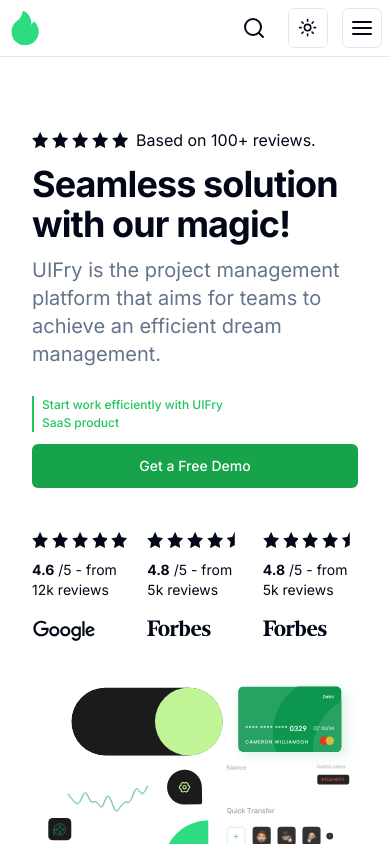
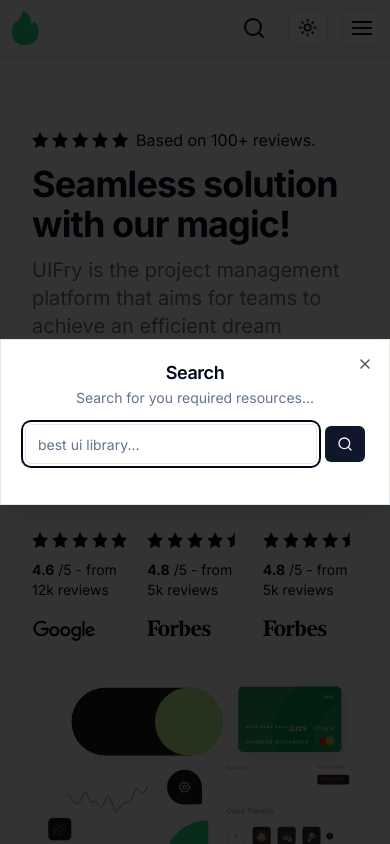
Before and after one commit to Pancham555/Saas, a Next.js app: page / in a window 390 px wide. Both pictures are taken after a click on the button 254 px from the left and 28 px from the top of the page. Shown: the top 844 px of the page. Built offline with nearby package versions, Linux system fonts and the light colour scheme.

Commit message:
Resolved child button error

```diff
--- a/package.json
+++ b/package.json
@@ -14,6 +14,7 @@
     "@radix-ui/react-avatar": "^1.1.0",
     "@radix-ui/react-dialog": "^1.1.1",
     "@radix-ui/react-dropdown-menu": "^2.1.1",
+    "@radix-ui/react-label": "^2.1.0",
     "@radix-ui/react-navigation-menu": "^1.2.0",
     "@radix-ui/react-scroll-area": "^1.1.0",
     "@radix-ui/react-slot": "^1.1.0",
--- /dev/null
+++ b/src/app/not-found.tsx
@@ -0,0 +1,11 @@
+import React from "react";
+
+const NotFound = () => {
+  return (
+    <div className="p-16 w-full min-h-96 flex place-items-center justify-center text-xl font-medium">
+      Nothing Found 😢❗
+    </div>
+  );
+};
+
+export default NotFound;
--- a/src/components/navbar.tsx
+++ b/src/components/navbar.tsx
@@ -1,7 +1,7 @@
 "use client";
-import React from "react";
+import React, { useState } from "react";
 import Logo from "./logo";
-import { Moon, Sun } from "lucide-react";
+import { Copy, Moon, Sun } from "lucide-react";
 import {
   NavigationMenu,
   NavigationMenuContent,
@@ -31,6 +31,17 @@ import { AlignJustify, Search } from "lucide-react";
 import { useTheme } from "next-themes";
 import { ScrollArea, ScrollBar } from "./ui/scroll-area";
 import Link from "next/link";
+import {
+  Dialog,
+  DialogContent,
+  DialogDescription,
+  DialogFooter,
+  DialogHeader,
+  DialogTitle,
+  DialogTrigger,
+} from "./ui/dialog";
+import { Label } from "./ui/label";
+import { Input } from "./ui/input";
 
 const companyArray = [
   {
@@ -84,12 +95,15 @@ const resourcesArray = [
 ];
 
 const Navbar = () => {
+  const [search, setSearch] = useState<string | undefined>();
   return (
     <div className="flex justify-center">
       <div className="max-w-[88rem] fixed w-full bg-white dark:bg-gray-950 border-b py-2 lg:px-8 md:px-5 px-2 flex justify-between z-50">
         <div className="flex gap-5 items-center justify-between">
           <div className="mr-12">
-            <Logo />
+            <Link href="/">
+              <Logo />
+            </Link>
           </div>
           <div className="lg:hidden md:flex hidden gap-5">
             <NavigationWrapper>
@@ -116,13 +130,46 @@ const Navbar = () => {
             </Button>
             <Button variant="ghost">Contact sales</Button>
           </div>
-          <Button variant="ghost" size="icon">
-            <Search />
-          </Button>
+          {/* Dialog */}
+          <Dialog>
+            <DialogTrigger asChild>
+              <Button variant="ghost" size="icon">
+                <Search />
+              </Button>
+            </DialogTrigger>
+            <DialogContent className="sm:max-w-md">
+              <DialogHeader>
+                <DialogTitle>Search</DialogTitle>
+                <DialogDescription>
+                  Search for you required resources...
+                </DialogDescription>
+              </DialogHeader>
+              <div className="flex items-center space-x-2">
+                <div className="grid flex-1 gap-2">
+                  <Label htmlFor="link" className="sr-only">
+                    Link
+                  </Label>
+                  <Input
+                    id="link"
+                    placeholder="best ui library..."
+                    onChange={(e) => setSearch(e.target.value)}
+                    value={search}
+                  />
+                </div>
+                <Button type="submit" size="sm" className="px-3">
+                  <span className="sr-only">Search</span>
+                  <Search className="h-4 w-4" />
+                </Button>
+              </div>
+              <DialogFooter className="sm:justify-start"></DialogFooter>
+            </DialogContent>
+          </Dialog>
+          {/* Dialog */}
+
           <ThemeButton />
           <div className="md:hidden">
             <Sheet>
-              <SheetTrigger>
+              <SheetTrigger asChild>
                 <Button variant="outline" size="icon">
                   <AlignJustify />
                 </Button>
--- /dev/null
+++ b/src/components/ui/dialog.tsx
@@ -0,0 +1,122 @@
+"use client"
+
+import * as React from "react"
+import * as DialogPrimitive from "@radix-ui/react-dialog"
+import { X } from "lucide-react"
+
+import { cn } from "@/lib/utils"
+
+const Dialog = DialogPrimitive.Root
+
+const DialogTrigger = DialogPrimitive.Trigger
+
+const DialogPortal = DialogPrimitive.Portal
+
+const DialogClose = DialogPrimitive.Close
+
+const DialogOverlay = React.forwardRef<
+  React.ElementRef<typeof DialogPrimitive.Overlay>,
+  React.ComponentPropsWithoutRef<typeof DialogPrimitive.Overlay>
+>(({ className, ...props }, ref) => (
+  <DialogPrimitive.Overlay
+    ref={ref}
+    className={cn(
+      "fixed inset-0 z-50 bg-black/80  data-[state=open]:animate-in data-[state=closed]:animate-out data-[state=closed]:fade-out-0 data-[state=open]:fade-in-0",
+      className
+    )}
+    {...props}
+  />
+))
+DialogOverlay.displayName = DialogPrimitive.Overlay.displayName
+
+const DialogContent = React.forwardRef<
+  React.ElementRef<typeof DialogPrimitive.Content>,
+  React.ComponentPropsWithoutRef<typeof DialogPrimitive.Content>
+>(({ className, children, ...props }, ref) => (
+  <DialogPortal>
+    <DialogOverlay />
+    <DialogPrimitive.Content
+      ref={ref}
+      className={cn(
+        "fixed left-[50%] top-[50%] z-50 grid w-full max-w-lg translate-x-[-50%] translate-y-[-50%] gap-4 border bg-background p-6 shadow-lg duration-200 data-[state=open]:animate-in data-[state=closed]:animate-out data-[state=closed]:fade-out-0 data-[state=open]:fade-in-0 data-[state=closed]:zoom-out-95 data-[state=open]:zoom-in-95 data-[state=closed]:slide-out-to-left-1/2 data-[state=closed]:slide-out-to-top-[48%] data-[state=open]:slide-in-from-left-1/2 data-[state=open]:slide-in-from-top-[48%] sm:rounded-lg",
+        className
+      )}
+      {...props}
+    >
+      {children}
+      <DialogPrimitive.Close className="absolute right-4 top-4 rounded-sm opacity-70 ring-offset-background transition-opacity hover:opacity-100 focus:outline-none focus:ring-2 focus:ring-ring focus:ring-offset-2 disabled:pointer-events-none data-[state=open]:bg-accent data-[state=open]:text-muted-foreground">
+        <X className="h-4 w-4" />
+        <span className="sr-only">Close</span>
+      </DialogPrimitive.Close>
+    </DialogPrimitive.Content>
+  </DialogPortal>
+))
+DialogContent.displayName = DialogPrimitive.Content.displayName
+
+const DialogHeader = ({
+  className,
+  ...props
+}: React.HTMLAttributes<HTMLDivElement>) => (
+  <div
+    className={cn(
+      "flex flex-col space-y-1.5 text-center sm:text-left",
+      className
+    )}
+    {...props}
+  />
+)
+DialogHeader.displayName = "DialogHeader"
+
+const DialogFooter = ({
+  className,
+  ...props
+}: React.HTMLAttributes<HTMLDivElement>) => (
+  <div
+    className={cn(
+      "flex flex-col-reverse sm:flex-row sm:justify-end sm:space-x-2",
+      className
+    )}
+    {...props}
+  />
+)
+DialogFooter.displayName = "DialogFooter"
+
+const DialogTitle = React.forwardRef<
+  React.ElementRef<typeof DialogPrimitive.Title>,
+  React.ComponentPropsWithoutRef<typeof DialogPrimitive.Title>
+>(({ className, ...props }, ref) => (
+  <DialogPrimitive.Title
+    ref={ref}
+    className={cn(
+      "text-lg font-semibold leading-none tracking-tight",
+      className
+    )}
+    {...props}
+  />
+))
+DialogTitle.displayName = DialogPrimitive.Title.displayName
+
+const DialogDescription = React.forwardRef<
+  React.ElementRef<typeof DialogPrimitive.Description>,
+  React.ComponentPropsWithoutRef<typeof DialogPrimitive.Description>
+>(({ className, ...props }, ref) => (
+  <DialogPrimitive.Description
+    ref={ref}
+    className={cn("text-sm text-muted-foreground", className)}
+    {...props}
+  />
+))
+DialogDescription.displayName = DialogPrimitive.Description.displayName
+
+export {
+  Dialog,
+  DialogPortal,
+  DialogOverlay,
+  DialogClose,
+  DialogTrigger,
+  DialogContent,
+  DialogHeader,
+  DialogFooter,
+  DialogTitle,
+  DialogDescription,
+}
--- /dev/null
+++ b/src/components/ui/label.tsx
@@ -0,0 +1,26 @@
+"use client"
+
+import * as React from "react"
+import * as LabelPrimitive from "@radix-ui/react-label"
+import { cva, type VariantProps } from "class-variance-authority"
+
+import { cn } from "@/lib/utils"
+
+const labelVariants = cva(
+  "text-sm font-medium leading-none peer-disabled:cursor-not-allowed peer-disabled:opacity-70"
+)
+
+const Label = React.forwardRef<
+  React.ElementRef<typeof LabelPrimitive.Root>,
+  React.ComponentPropsWithoutRef<typeof LabelPrimitive.Root> &
+    VariantProps<typeof labelVariants>
+>(({ className, ...props }, ref) => (
+  <LabelPrimitive.Root
+    ref={ref}
+    className={cn(labelVariants(), className)}
+    {...props}
+  />
+))
+Label.displayName = LabelPrimitive.Root.displayName
+
+export { Label }
```
Also changed, not shown: 1 other file (tests, documents, lock files or other folders).
